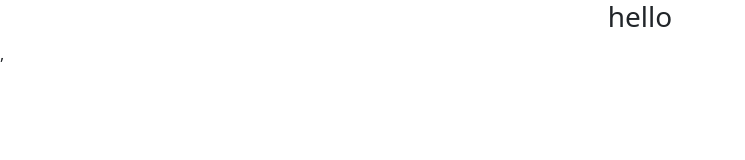
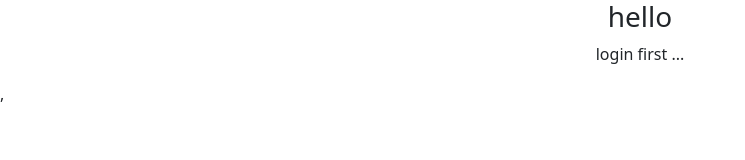
Before and after one commit to Qinchengqiang/veyor-wellness, a React (Create React App) app: page / in a window 1280 px wide. Shown: the top 160 px of the page, without its empty margins (0-745 px from the left). Built offline with nearby package versions, Linux system fonts and the light colour scheme.

Commit message:
use useSelector in index.js

```diff
--- a/src/components/App.js
+++ b/src/components/App.js
@@ -1,9 +1,14 @@
 import '../assets/styles/App.scss';
+import {useSelector, shallowEqual} from "react-redux";
 
 function App() {
+    const authRedux = useSelector(state => state.auth, shallowEqual)
+
     return (
         <div className="App" data-testid={`App`}>
             <h3>hello</h3>
+            {authRedux.isAuthenticated ? <p>{authRedux.username}</p>
+                : <p>{`login first ...`}</p> }
         </div>
     );
 }
```
